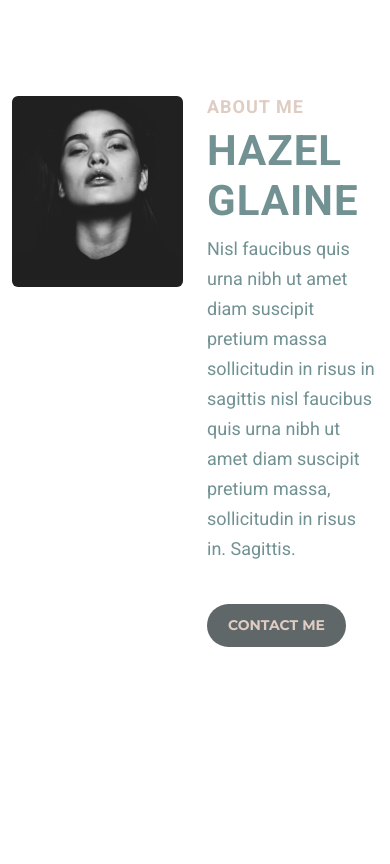
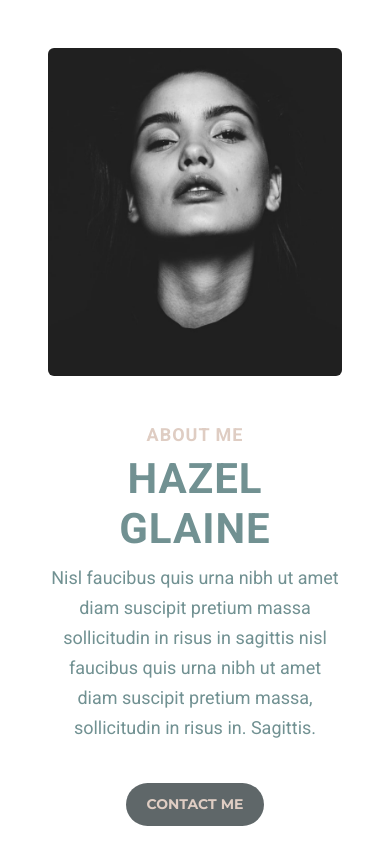
Before and after one commit to hazelglaine/responsive-portfolio, a plain HTML site: page about.html in a window 390 px wide. Drawn offline with nearby package versions, Linux system fonts and the light colour scheme.

Commit message:
Added responsive feature to about page

```diff
--- a/about.html
+++ b/about.html
@@ -28,14 +28,14 @@
     <title>About | Hazel Glaine</title>
   </head>
   <body>
-    <div class="container mt-5 pt-5">
+    <div class="about-container p-5 d-flex">
       <div class="row">
-        <div class="col-6">
+        <div class="col-lg-6">
           <img src="/images/portrait.png" alt="" class="img-fluid rounded" />
         </div>
-        <div class="col-6">
+        <div class="col-lg-6">
           <div class="about-section">
-            <h1>About Me</h1>
+            <h1 class="mt-5">About Me</h1>
             <h2>Hazel Glaine</h2>
             <p>
               Nisl faucibus quis urna nibh ut amet diam suscipit pretium massa
--- a/css/styles.css
+++ b/css/styles.css
@@ -117,4 +117,9 @@ p {
   .article-description p {
     font-size: 16px;
   }
+
+  .about-container {
+    text-align: center;
+    align-items: center;
+  }
 }
```
